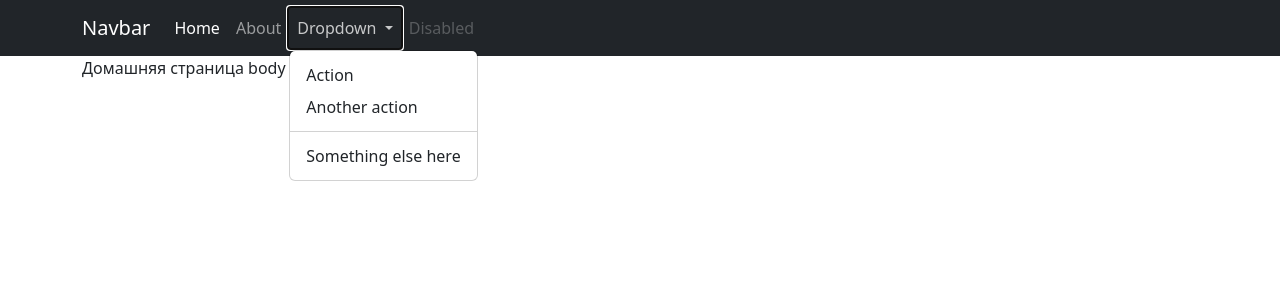
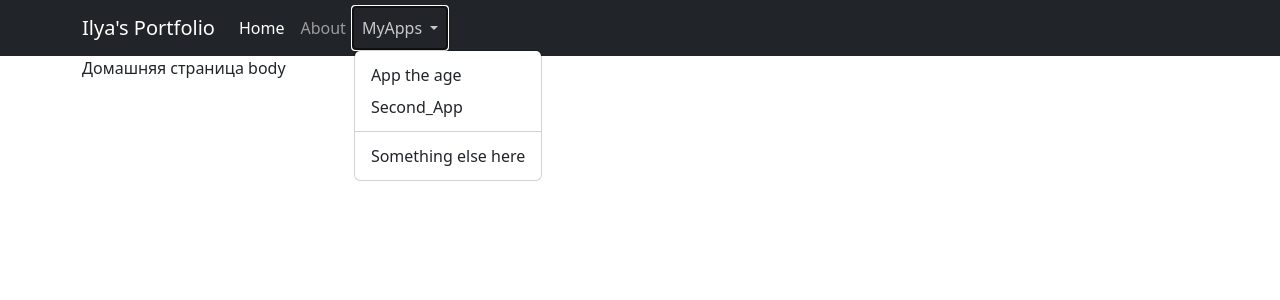
Before and after one commit to i5ilya/iprtflio_web_app, a Flask app: page / in a window 1280 px wide, after a click on "MyApps". Shown: the top 300 px of the page. Run offline with Flask 2, Linux system fonts and the light colour scheme.

Commit message:
first app

```diff
--- a/templates/about.html
+++ b/templates/about.html
@@ -1,9 +1,9 @@
 {% extends 'index.html' %}
 
 {% block title %}
-About page title
+	About page title
 {% endblock %}
 
 {% block body %}
-About page body
+	About page body
 {% endblock %}
--- a/templates/index.html
+++ b/templates/index.html
@@ -1,37 +1,26 @@
 <!DOCTYPE html>
 <html lang="en">
+
 <head>
   <meta charset="UTF-8" />
   <meta http-equiv="X-UA-Compatible" content="IE=edge" />
   <meta name="viewport" content="width=device-width, initial-scale=1.0" />
   <title>{% block title %}{% endblock %}</title>
   <!-- CSS only -->
-    <link
-      href="https://cdn.jsdelivr.net/npm/bootstrap@5.2.0-beta1/dist/css/bootstrap.min.css"
-      rel="stylesheet"
-      integrity="sha384-0evHe/X+R7YkIZDRvuzKMRqM+OrBnVFBL6DOitfPri4tjfHxaWutUpFmBp4vmVor"
-      crossorigin="anonymous"
-    />
+  <link href="https://cdn.jsdelivr.net/npm/bootstrap@5.2.0-beta1/dist/css/bootstrap.min.css" rel="stylesheet"
+    integrity="sha384-0evHe/X+R7YkIZDRvuzKMRqM+OrBnVFBL6DOitfPri4tjfHxaWutUpFmBp4vmVor" crossorigin="anonymous" />
   <!-- JavaScript Bundle with Popper -->
-    <script
-      src="https://cdn.jsdelivr.net/npm/bootstrap@5.2.0-beta1/dist/js/bootstrap.bundle.min.js"
+  <script src="https://cdn.jsdelivr.net/npm/bootstrap@5.2.0-beta1/dist/js/bootstrap.bundle.min.js"
     integrity="sha384-pprn3073KE6tl6bjs2QrFaJGz5/SUsLqktiwsUTF55Jfv3qYSDhgCecCxMW52nD2"
-      crossorigin="anonymous"
-    ></script>
+    crossorigin="anonymous"></script>
 </head>
+
 <body>
   <nav class="navbar navbar-expand-lg navbar-dark bg-dark">
     <div class="container">
-        <a class="navbar-brand" href="/">Navbar</a>
-        <button
-          class="navbar-toggler"
-          type="button"
-          data-bs-toggle="collapse"
-          data-bs-target="#navbarSupportedContent"
-          aria-controls="navbarSupportedContent"
-          aria-expanded="false"
-          aria-label="Toggle navigation"
-        >
+      <a class="navbar-brand" href="/">Ilya's Portfolio</a>
+      <button class="navbar-toggler" type="button" data-bs-toggle="collapse" data-bs-target="#navbarSupportedContent"
+        aria-controls="navbarSupportedContent" aria-expanded="false" aria-label="Toggle navigation">
         <span class="navbar-toggler-icon"></span>
       </button>
       <div class="collapse navbar-collapse" id="navbarSupportedContent">
@@ -43,32 +32,31 @@
             <a class="nav-link" href="/about">About</a>
           </li>
           <li class="nav-item dropdown">
-              <a
-                class="nav-link dropdown-toggle"
-                href="#"
-                id="navbarDropdown"
-                role="button"
-                data-bs-toggle="dropdown"
-                aria-expanded="false"
-              >
-                Dropdown
+            <a class="nav-link dropdown-toggle" href="#" id="navbarDropdown" role="button" data-bs-toggle="dropdown"
+              aria-expanded="false">
+              MyApps
             </a>
             <ul class="dropdown-menu" aria-labelledby="navbarDropdown">
-                <li><a class="dropdown-item" href="#">Action</a></li>
-                <li><a class="dropdown-item" href="#">Another action</a></li>
-                <li><hr class="dropdown-divider" /></li>
+              <li><a class="dropdown-item" href="/app_the_age">App the age</a></li>
+              <li><a class="dropdown-item" href="#">Second_App</a></li>
+              <li>
+                <hr class="dropdown-divider" />
+              </li>
               <li>
                 <a class="dropdown-item" href="#">Something else here</a>
               </li>
             </ul>
           </li>
-            <li class="nav-item">
-              <a class="nav-link disabled">Disabled</a>
-            </li>
         </ul>
       </div>
     </div>
   </nav>
-    <div class="container">{% block body %}{% endblock %}</div>
+  <div class="container">
+    {% block body %}{% endblock %}
+  </div>
+
+
+
 </body>
+
 </html>
```
Also changed, not shown: templates/apps/app_the_age/app_the_age.html (added, +34 -0 lines), the_age_app.py (added, +13 -0 lines). Lines whose indentation alone changed are shown as unchanged.
